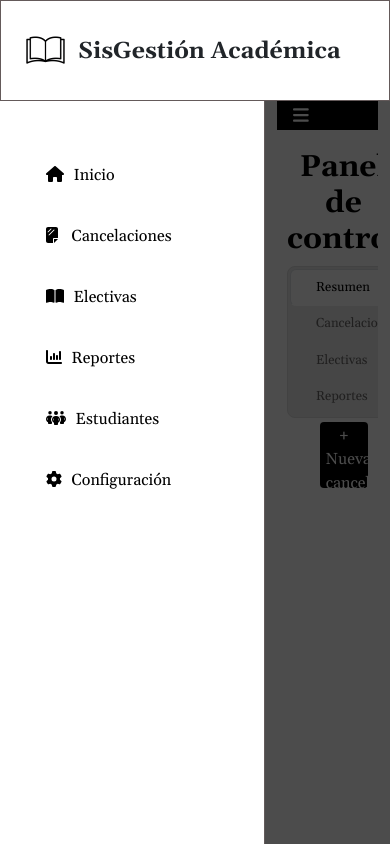
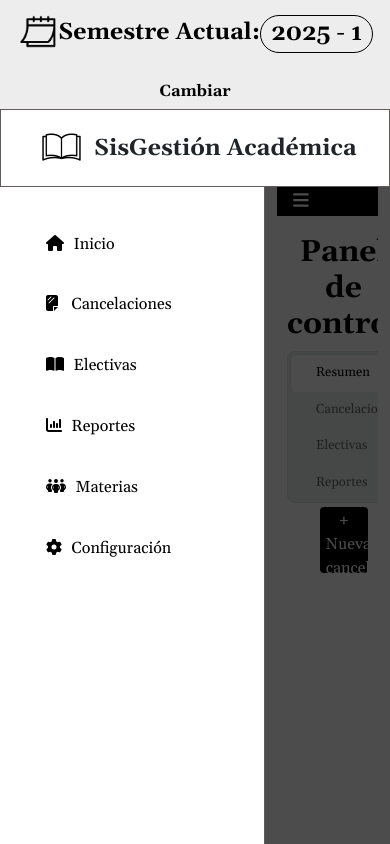
Before and after one commit to alexanderr4/Front_SisGestion, a React app: page /admin/home in a window 390 px wide. Built offline with nearby package versions, Linux system fonts and the light colour scheme.

Commit message:
Arreglo menu

```diff
--- a/src/components/cancellations/pendingRequests/PendingRequests.css
+++ b/src/components/cancellations/pendingRequests/PendingRequests.css
@@ -1,5 +1,5 @@
 .content-pending-requests{
-height: 91%;
+height: auto;
 }
 .content-body {
     border: solid 1px #000000;
--- a/src/components/home/AdminDashboard.css
+++ b/src/components/home/AdminDashboard.css
@@ -1,14 +1,88 @@
-/* ///////////////////////////////////////////// MENU LATERAL //////////////////////////////////////////// */
+/*----- -----*/
 
-/*----- -----*/
+.content-current-semester {
+    padding: 0px !important;
+    background-color: #EDEDED;
+    gap: 10px;
+}
+
+.seccion-current-semester {
+    padding-left: 20px;
+    padding-top: 15px;
+    padding-bottom: 15px;
+    display: flex;
+}
+
+.seccion-current-semester h3 {
+    display: flex;
+    margin-top: 4px;
+    margin-bottom: 4px;
+    font-weight: 600 !important;
+    /* Tamaño de fuente más grande */
+    color: #000000;
+    /* Color del texto */
+}
+
+.current-semester {
+    margin-left: 40px;
+    padding-left: 20px;
+    padding-right: 20px;
+    border-radius: 80px;
+    border: solid 1px #000000;
+
+    @media (max-width: 768px) {
+        margin-left: 0px;
+        padding-left: 10px;
+        padding-right: 10px;
+
+    }
+}
+
+.icon-current-semester {
+    height: 33px;
+}
+.button-current-semester button {
+    border: none !important;
+    background-color: transparent;
+    font-weight: 600;
+
+}
+
+.button-current-semester button:hover,
+.button-current-semester button:focus,
+.button-current-semester button:active
+{
+    border: none;
+    outline: none;
+    box-shadow: none;
+
+}
+
+.button-current-semester {
+    display: flex;
+    justify-content: end;
+    align-items: center;
+    padding-top: 15px;
+    padding-bottom: 15px;
+
+    @media (max-width: 768px) {
+        justify-content: center;
+        padding-top: 0px;
+        padding-bottom: 5px;
+    }
+}
+
+
 
 .title-principal {
     display: flex;
-   height: 12%;
+    height: auto;
     gap: 10px;
     align-items: center;
     border: solid 1px #645a5a;
-   padding-left: 20px;
+    padding-left: 36px;
+    padding-top: 15px;
+    padding-bottom: 15px;
 }
 
 .title-principal h3 {
@@ -34,6 +108,7 @@
     margin: 0;
 
 }
+
 /* Imagen con contorno circular */
 .profile-img-user {
     width: 30px;
@@ -71,18 +146,22 @@
     height: 100vh;
 
     padding: 0px !important;
-    overflow: hidden;
+    overflow-x: hidden;
+    overflow-y: auto;
 }
 
 
 .container-content-scrollable {
-     height: 92vh;
+    height: calc(100vh - 150px);
+
     /* Ajusta la altura según lo necesario, restando la altura del encabezado o la barra superior si la tienes */
 
     overflow-y: auto;
-    overflow-x: hidden;  /*Evita el scroll horizontal */
-    padding-right: 10px;    /* Evita que el contenido se superponga con la barra de desplazamiento */
-    padding-bottom: 25px;
+    overflow-x: hidden;
+    /*Evita el scroll horizontal */
+    padding-right: 10px;
+    /* Evita que el contenido se superponga con la barra de desplazamiento */
+    padding-bottom: 10px;
     padding-left: 10px;
     padding-top: 18px;
 
@@ -93,33 +172,38 @@
     /* Asegúrate de que sea un contenedor flex */
     flex-wrap: nowrap;
     /* Asegura que no haya wraps (cambio de línea) */
-    height: 88%;
+    height: calc(100vh - 158px);
     /* Asegúrate de que ocupe toda la altura */
 }
 
 
 .custom-col {
     /* responsable de desplazamiento contededor principal donde se renderiza los contenidos  */
+
     flex-grow: 1;
     overflow: hidden;
 
+
 }
+
+/* ///////////////////////////////////////////// MENU LATERAL //////////////////////////////////////////// */
 
 .menuU {
     display: flex;
     flex-direction: column;
     /* Alinea todos los elementos verticalmente */
     /* justify-content: flex-start; Alinea los elementos al inicio */
-    height: 88%;
+    height: 100% !important;
     background-color: rgb(255, 255, 255);
     justify-content: space-between;
     overflow-x: hidden;
+    overflow-y: auto !important;
     padding: 5% 0% 10% 4%;
     border-right: solid 1px #635b5b;
 }
 
 .menuU .nav-item-custom {
-    padding-top:4% ;
+    padding-top: 4%;
     padding-left: 20px;
     background-color: rgb(255, 255, 255);
     border-radius: 7px;
@@ -149,8 +233,9 @@
 
 .section-1 {
     flex-basis: 60%;
-    max-height: 90%;
-    margin-top: 40px;
+    max-height: 100%;
+    height: 100% !important;
+    margin-top: 9%;
     margin-right: 15px;
     margin-left: 15px;
     gap: 20px;
@@ -240,19 +325,21 @@
 
     margin: 0px;
     border: none;
-    padding: 0px 0px 0px 10px ;
+    padding: 0px 0px 0px 10px;
 }
 
 
 .menu-button {
-    color: rgb(255, 255, 255); /* Color del ícono en blanco */
-    background-color: transparent; /* Fondo transparente */
+    color: rgb(255, 255, 255);
+    /* Color del ícono en blanco */
+    background-color: transparent;
+    /* Fondo transparente */
     border: none;
     font-size: 18px;
     cursor: pointer;
 }
 
-  .menu-button:hover{
+.menu-button:hover {
     background-color: #000000 !important;
 }
 
@@ -272,9 +359,12 @@
     left: 0;
     right: 0;
     bottom: 0;
-    background-color: rgba(0, 0, 0, 0.7); /* Fondo oscuro semitransparente */
-    z-index: 1000; /* Asegúrate de que esté sobre el contenido principal */
-    display: none; /* Inicialmente oculto */
+    background-color: rgba(0, 0, 0, 0.7);
+    /* Fondo oscuro semitransparente */
+    z-index: 1000;
+    /* Asegúrate de que esté sobre el contenido principal */
+    display: none;
+    /* Inicialmente oculto */
 }
 
 @media (max-width: 768px) {
@@ -283,7 +373,8 @@
         padding-left: 900px;
     }
 
-    .container-content-scrollable{
-        height: calc(100vh - 104px); /* Ajusta la altura según lo necesario, restando la altura del encabezado o la barra superior si la tienes */
+    .container-content-scrollable {
+        height: calc(100vh - 183px);
+        /* Ajusta la altura según lo necesario, restando la altura del encabezado o la barra superior si la tienes */
     }
 }
--- a/src/components/home/AdminDashboard.js
+++ b/src/components/home/AdminDashboard.js
@@ -4,6 +4,7 @@ import { faUsers, faGear, faHouse, faSheetPlastic, faBookOpen, faChartColumn, fa
 import { Nav, Spinner } from 'react-bootstrap';
 import { jwtDecode } from 'jwt-decode';
 import iconoTitle from '../../assets/icono.png';
+import IconSelection from '../../assets/IconSelection.png';
 import './AdminDashboard.css';
 import axios from 'axios';
 import ConfirmationModal from "../ConfirmationModal/ConfirmationModal";
@@ -162,7 +163,7 @@ function AdminDashboard() {
       }
 
     } else {
-      navigate(`/admin${path}`,  { state: { key: Date.now() } });
+      navigate(`/admin${path}`, { state: { key: Date.now() } });
     }
   };
 
@@ -203,6 +204,19 @@ function AdminDashboard() {
   return (
 
     <div className="container-fluid"  >
+      <div className='content-current-semester row'>
+        <div className='seccion-current-semester col-12 col-md-8'>
+          <img src={IconSelection} alt="Icono selecion de semestre" className="icon-current-semester" />
+          <h3>Semestre Actual:</h3>
+          <div className='current-semester'>
+            <h3>2025 - 1</h3>
+          </div>
+        </div>
+        <div className='button-current-semester col-12 col-md-3'>
+          <button>Cambiar</button>
+        </div>
+
+      </div>
       <div className='title-principal'>
         <img src={iconoTitle} alt="Icono" className="icono" />
         <h3>SisGestión Académica</h3>
@@ -218,20 +232,22 @@ function AdminDashboard() {
                 <FontAwesomeIcon className="icon-margin" icon={faHouse} />Inicio
               </Nav.Link>
 
-              <Nav.Link className="nav-item-custom" onClick={() => handleNavigation('/cancellations')}>
+              <Nav.Link className="nav-item-custom" onClick={() => handleNavigation('/cancellations/cancellationManagement')}>
                 <FontAwesomeIcon className="icon-margin" icon={faSheetPlastic} />        Cancelaciones
               </Nav.Link>
 
-              <Nav.Link className="nav-item-custom" onClick={() => handleNavigation('/electives')}>
+              <Nav.Link className="nav-item-custom" onClick={() => handleNavigation('/electives/electiveManagement')}>
                 <FontAwesomeIcon className="icon-margin" icon={faBookOpen} />
                 Electivas
               </Nav.Link>
-              <Nav.Link className="nav-item-custom" onClick={() => handleNavigation('/reports')}>
+
+              <Nav.Link className="nav-item-custom" onClick={() => handleNavigation('/reports/reportsAndStatistics')}>
                 <FontAwesomeIcon className="icon-margin" icon={faChartColumn} />
                 Reportes
               </Nav.Link>
+
               <Nav.Link className="nav-item-custom" onClick={() => handleNavigation('/requestMaintenance')}>
-                <FontAwesomeIcon className="icon-margin" icon={faPeopleGroup} />Estudiantes
+                <FontAwesomeIcon className="icon-margin" icon={faPeopleGroup} />Materias
               </Nav.Link>
 
               <Nav.Link className="nav-item-custom" onClick={() => handleNavigation('/settings')}>
--- a/src/components/home/Welcome.css
+++ b/src/components/home/ControlPanel.css
@@ -1,3 +1,6 @@
+.main-container{
+height: auto;
+}
 /* Estilo para el contenedor principal */
 .customer-selection-container {
     min-height: 0vh;
--- a/src/components/home/componentsHome/cancellations/Cancellations.css
+++ b/src/components/home/componentsHome/cancellations/Cancellations.css
@@ -6,6 +6,7 @@
     justify-content: center;
     margin-top: 30px;
     flex-wrap: wrap;
+    height: auto;
 
 }
 
@@ -13,6 +14,7 @@
     font-weight: 600;
     color: #000000;
 }
+
 .cancellations p {
     color: #6B6767;
     font-size: 0.8em;
@@ -23,14 +25,15 @@
     border: solid 1px #ff3636;
     border-radius: 5px;
     padding: 12px;
-    width: 30% ;
+    width: 30%;
     text-align: center;
-    color :#000000;
+    color: #000000;
     transition: transform 0.2s ease;
     font-size: 10px;
     margin-top: 20px;
 }
-.cards h6{
+
+.cards h6 {
     font-weight: 600;
 }
 
@@ -60,11 +63,11 @@
 }
 
 @media (max-width: 768px) {
-    .cards{
+    .cards {
         width: 100% !important
     }
 
-    .cards-container{
+    .cards-container {
         padding-left: 0px;
     }
 }
--- a/src/components/home/componentsHome/electives/Electives.js
+++ b/src/components/home/componentsHome/electives/Electives.js
@@ -1,10 +1,10 @@
 import { FontAwesomeIcon } from '@fortawesome/react-fontawesome';
-import { faPlus, faPeopleGroup, faChartColumn } from '@fortawesome/free-solid-svg-icons';
+import {faPeopleGroup, faChartColumn } from '@fortawesome/free-solid-svg-icons';
 import "./Electives.css";
 
 function Electives() {
   const cards = [
-    { title: "Ingresar Listas", icon: faPlus },
+
     { title: "Consultar inscripciones", icon: faPeopleGroup },
     { title: "Verificar duplicados", icon: faChartColumn },
   ];
--- a/src/components/login/login.js
+++ b/src/components/login/login.js
@@ -30,7 +30,7 @@ const Login = () => {
                             />
                         </div>
                         <div className='resett-password row'>
-                            <div className='col-5 col-md-6'>
+                            <div className='col-5 col-md-6 contetn-label-resett-password'>
                                 <label className="password">Contraseña</label>
                             </div>
 
```
Also changed, not shown: src/components/home/ControlPanel.js (renamed from src/components/home/Welcome.js, +9 -9 lines), src/components/login/login.css (+41 -21 lines), src/router/router.js (+14 -11 lines), src/assets/IconSelection.png (added). Lines whose indentation alone changed are shown as unchanged.
